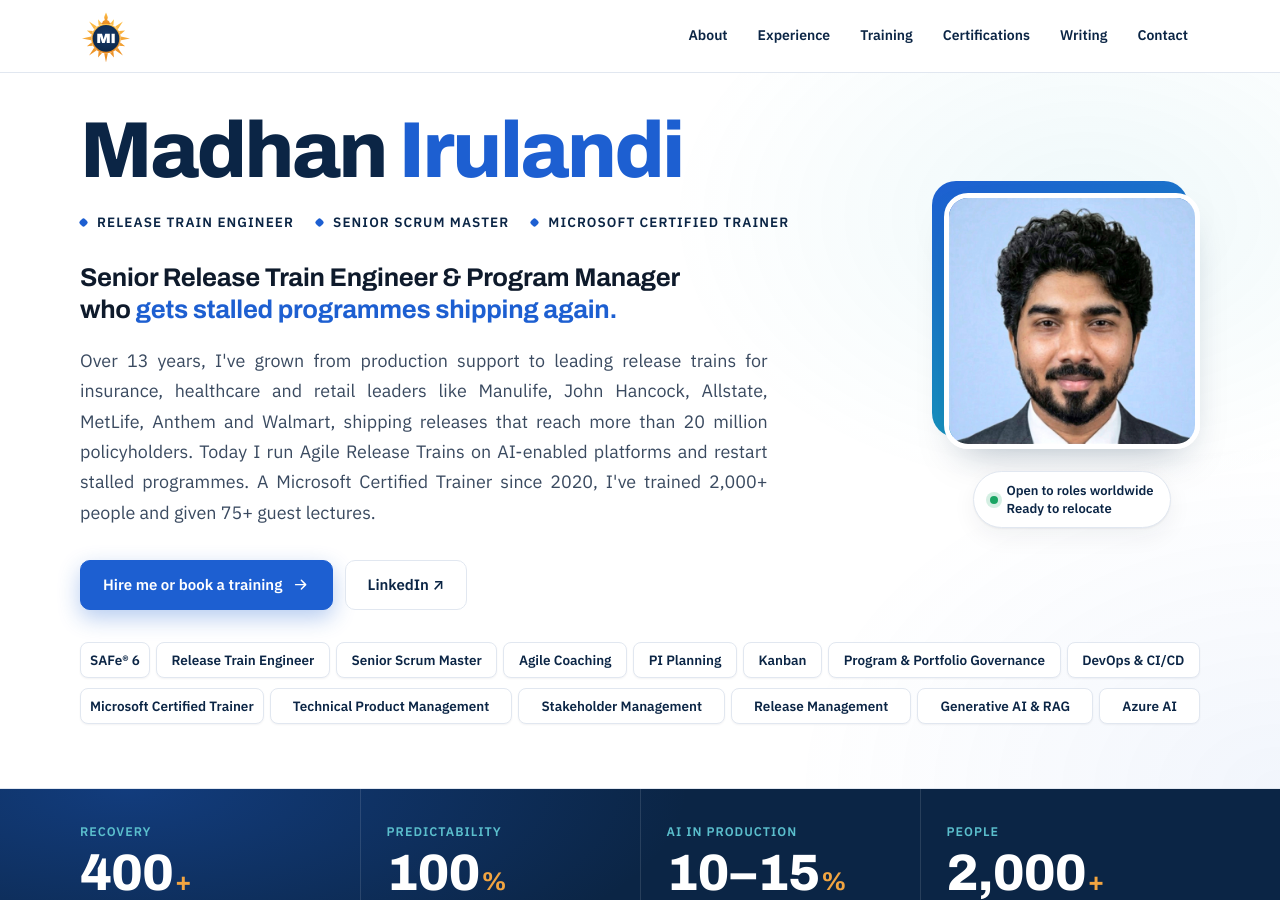
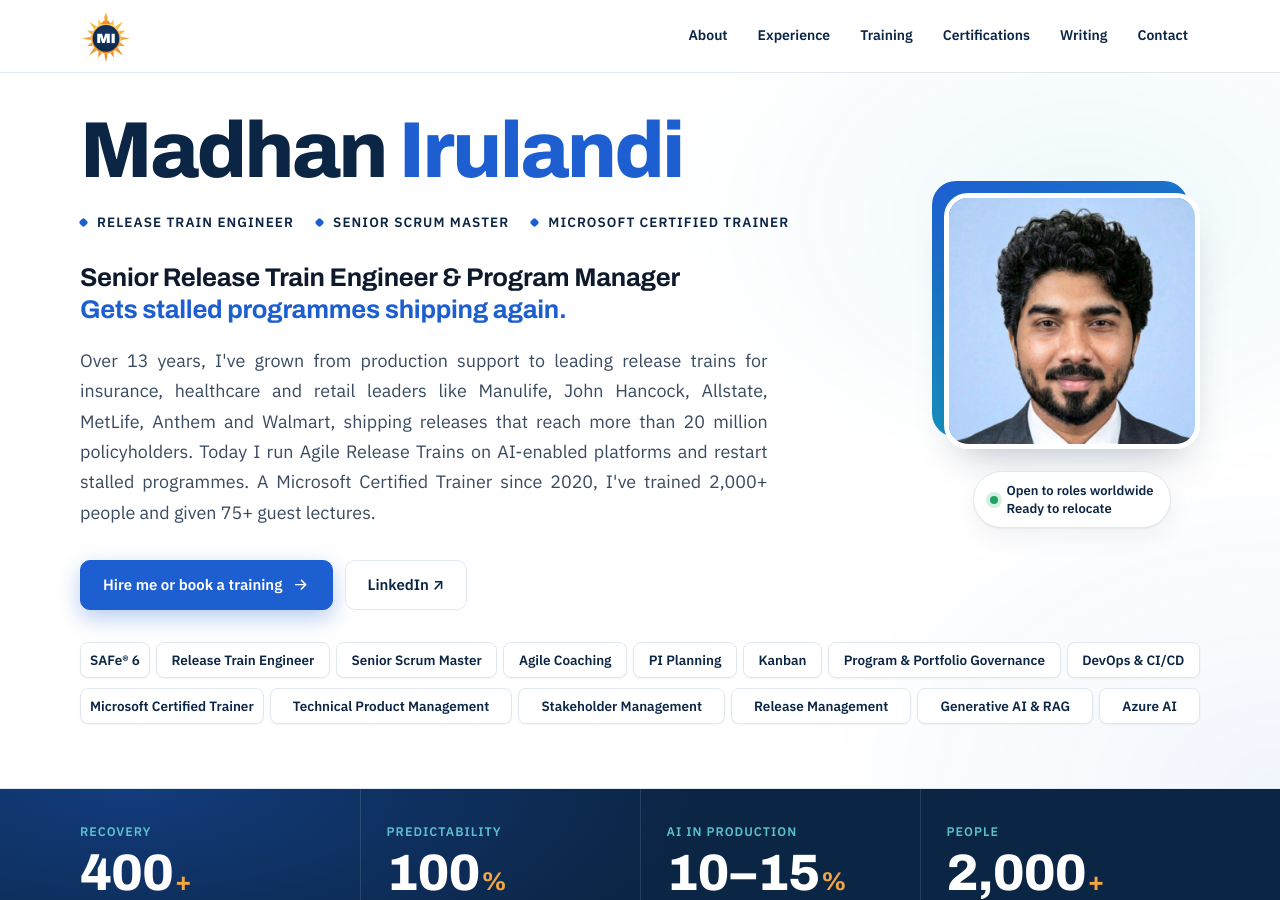
Before and after one commit to Madhan-I/Madhan-I.github.io, a Jekyll site: the page built from index.html, in a window 1280 px wide and 900 px high. Built offline with Jekyll 4.4.1, drawn with Linux system fonts in a browser that asks for light colours.

Commit message:
Headline: second line starts with Gets stalled programmes shipping again
Co-Authored-By: Claude Opus 5.5 <noreply@anthropic.com>
Claude-Session: https://claude.ai/code/session_01MFRrTt7LBDdX57m85KHNGp

```diff
--- a/_data/profile.yml
+++ b/_data/profile.yml
@@ -16,8 +16,8 @@ status: Open to roles worldwide · Ready to relocate
 
 # Big line under your name. Text inside highlight is shown in orange.
 headline: Senior Release Train Engineer & Program Manager
-headline_join: who
-headline_highlight: gets stalled programmes shipping again.
+headline_join: ""
+headline_highlight: Gets stalled programmes shipping again.
 
 # Three short role labels shown under your name.
 roles:
--- a/index.html
+++ b/index.html
@@ -10,7 +10,7 @@ layout: default
     <div class="hero-copy">
       <h1>{{ p.name_first }} <span class="last">{{ p.name_last }}</span></h1>
       {% if p.roles %}<p class="roles">{% for r in p.roles %}<span>{{ r }}</span>{% endfor %}</p>{% endif %}
-      <p class="role"><span class="role-1">{{ p.headline }}</span> <span class="role-2">{{ p.headline_join }} <em>{{ p.headline_highlight }}</em></span></p>
+      <p class="role"><span class="role-1">{{ p.headline }}</span> <span class="role-2">{% if p.headline_join != "" %}{{ p.headline_join }} {% endif %}<em>{{ p.headline_highlight }}</em></span></p>
       <p class="lede">{{ p.intro }}</p>
       <div class="ctas">
         <a class="btn primary" data-goatcounter-click="click-hero-email" href="mailto:{{ p.email }}?subject=Opportunity%20for%20{{ p.name_first }}">Hire me or book a training <svg class="ic" aria-hidden="true"><use href="#i-arrow"/></svg></a>
```
